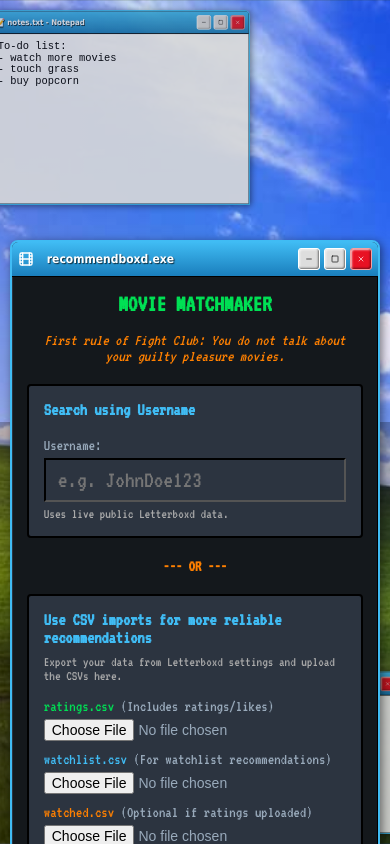
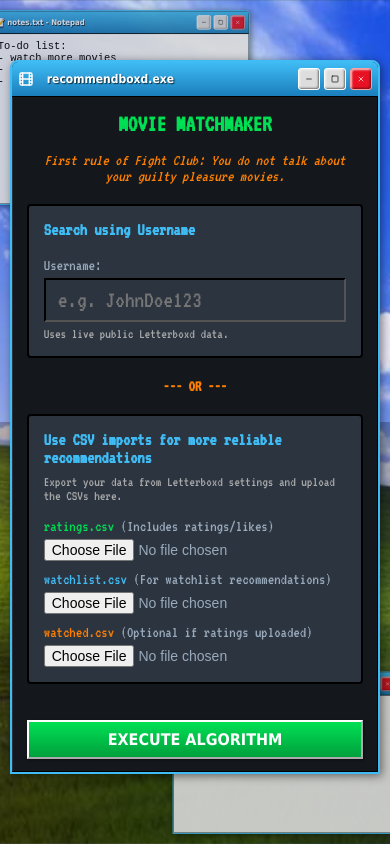
Before and after one commit to prometheus0028/RecommendBoxd-exe, a Next.js app: page / in a window 390 px wide. Shown: the top 844 px of the page. Built offline with nearby package versions, Linux system fonts and the light colour scheme; a web font is replaced by a local one.

Commit message:
Scaling fix

```diff
--- a/src/app/globals.css
+++ b/src/app/globals.css
@@ -355,10 +355,10 @@ body {
 /* Background Windows Mobile Visibility */
 @media (max-width: 1024px) {
   .main-window {
-    margin: 250px auto 250px auto !important;
+    margin: 20px auto 100px auto !important; /* Place at the top of phone screen */
   }
   .main-window.is-loading {
-    position: fixed;
+    position: fixed !important;
     top: 50%;
     left: 50%;
     transform: translate(-50%, -50%);
@@ -387,10 +387,10 @@ body {
 
 @media (max-width: 480px) {
   .main-window {
-    margin: 200px auto 250px auto !important;
+    margin: 20px auto 100px auto !important; /* Place at the top of phone screen */
   }
   .main-window.is-loading {
-    position: fixed;
+    position: fixed !important;
     top: 50%;
     left: 50%;
     transform: translate(-50%, -50%);
--- a/src/app/page.js
+++ b/src/app/page.js
@@ -310,7 +310,7 @@ export default function Home() {
       </div>
 
       {/* Main Application Window */}
-      <div className={`xp-window main-window ${loading ? 'is-loading' : ''}`} style={{ maxWidth: "850px", zIndex: 10, position: "relative" }}>
+      <div className={`xp-window main-window ${loading ? 'is-loading' : ''}`} style={{ maxWidth: "850px", zIndex: 10 }}>
         <div className="xp-titlebar">
           <div className="xp-title">
             <Film size={16} style={{ marginRight: '5px' }} />
```
